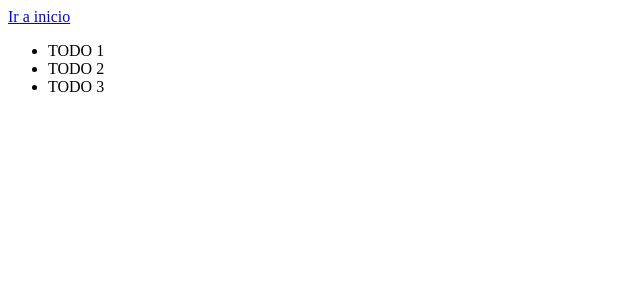
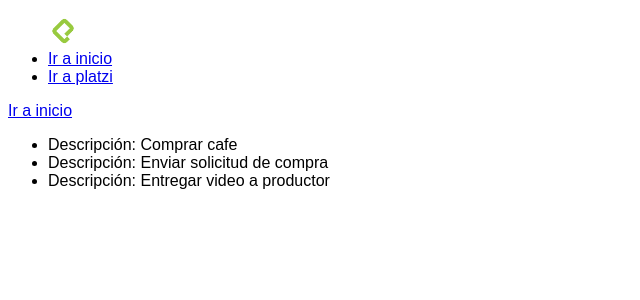
Before and after one commit to DrearyLand/FlaskCourse, a Flask app: page /hello in a window 1280 px wide. Shown: the top 300 px of the page, without its empty margins (0-640 px from the left). Run offline with Flask 3, Linux system fonts and the light colour scheme.

Commit message:
Adding static files, nav bar, macros, and start with error handling

```diff
--- a/main.py
+++ b/main.py
@@ -2,8 +2,11 @@ from flask import Flask, request, make_response, redirect, render_template
 
 app = Flask(__name__)
 
-todos = ['TODO 1', 'TODO 2', 'TODO 3']
+todos = ['Comprar cafe', 'Enviar solicitud de compra', 'Entregar video a productor']
 
+@app.errorhandler(404)
+def not_found(error):
+    return render_template('404.html',error=error)
 
 @app.route('/')
 def index():
--- /dev/null
+++ b/static/css/main.css
@@ -0,0 +1,7 @@
+html * {
+    font-family: sans-serif;
+}
+
+img {
+    max-width: 30px;
+}
--- a/templates/base.html
+++ b/templates/base.html
@@ -0,0 +1,17 @@
+<!DOCTYPE html>
+<html lang = "en">
+<head>
+    <meta charset="UTF-8">
+    <title>
+        {% block title %}Flask Platzi | {% endblock %}
+    </title>
+    <link rel="stylesheet" href="{{url_for('static', filename='css/main.css')}}">
+</head>
+<body>
+    <header>
+        {% include 'navbar.html' %}
+    </header>
+    {% block content %}
+    {% endblock %}
+</body>
+</html>
--- a/templates/hello.html
+++ b/templates/hello.html
@@ -1,11 +1,21 @@
+{% extends 'base.html' %}
+{% import 'macros.html' as macros %}
+
+{% block title %}
+    {{ super() }}
+    Bienvenido
+{% endblock %}
+
+{% block content %}
     {% if user_ip %}
-    <h1>Hello World Platzi, tu IP es{{ user_ip }}</h1>
+        <h1>Hello World Platzi, tu IP es {{ user_ip }}</h1>
     {% else %}
         <a href="{{ url_for('index') }}">Ir a inicio</a>
     {% endif %}
 
     <ul>
         {% for todo in todos%}
-        <li>{{ todo }}</li>
+            {{ macros.render_todo(todo) }}
         {% endfor %}
     </ul>
+{% endblock %}
--- /dev/null
+++ b/templates/macros.html
@@ -0,0 +1,3 @@
+{% macro render_todo(todo) %}
+    <li>Descripción: {{ todo }}</li>
+{% endmacro %}
--- /dev/null
+++ b/templates/navbar.html
@@ -0,0 +1,7 @@
+<nav>
+    <ul>
+        <img src="{{url_for('static', filename='images/platzi.png')}}" alt="Platzi Logo">
+        <li><a href="{{ url_for('index')}}">Ir a inicio</a></li>
+        <li><a href="https://platzi.com" target="_blank">Ir a platzi</a></li>
+    </ul>
+</nav>
```
Also changed, not shown: templates/404.html (added, +11 -0 lines), static/images/platzi.png (added). Lines whose indentation alone changed are shown as unchanged.
